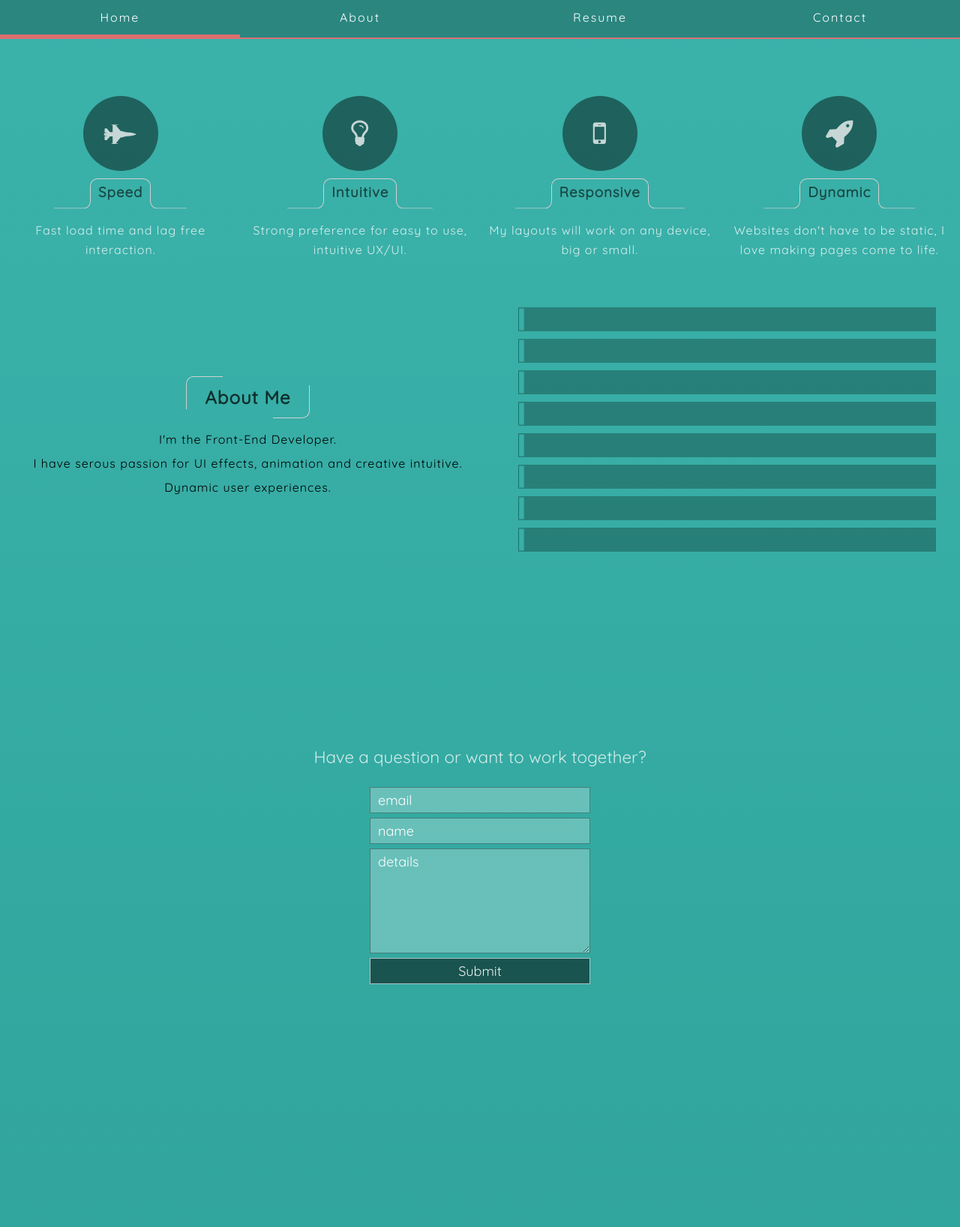
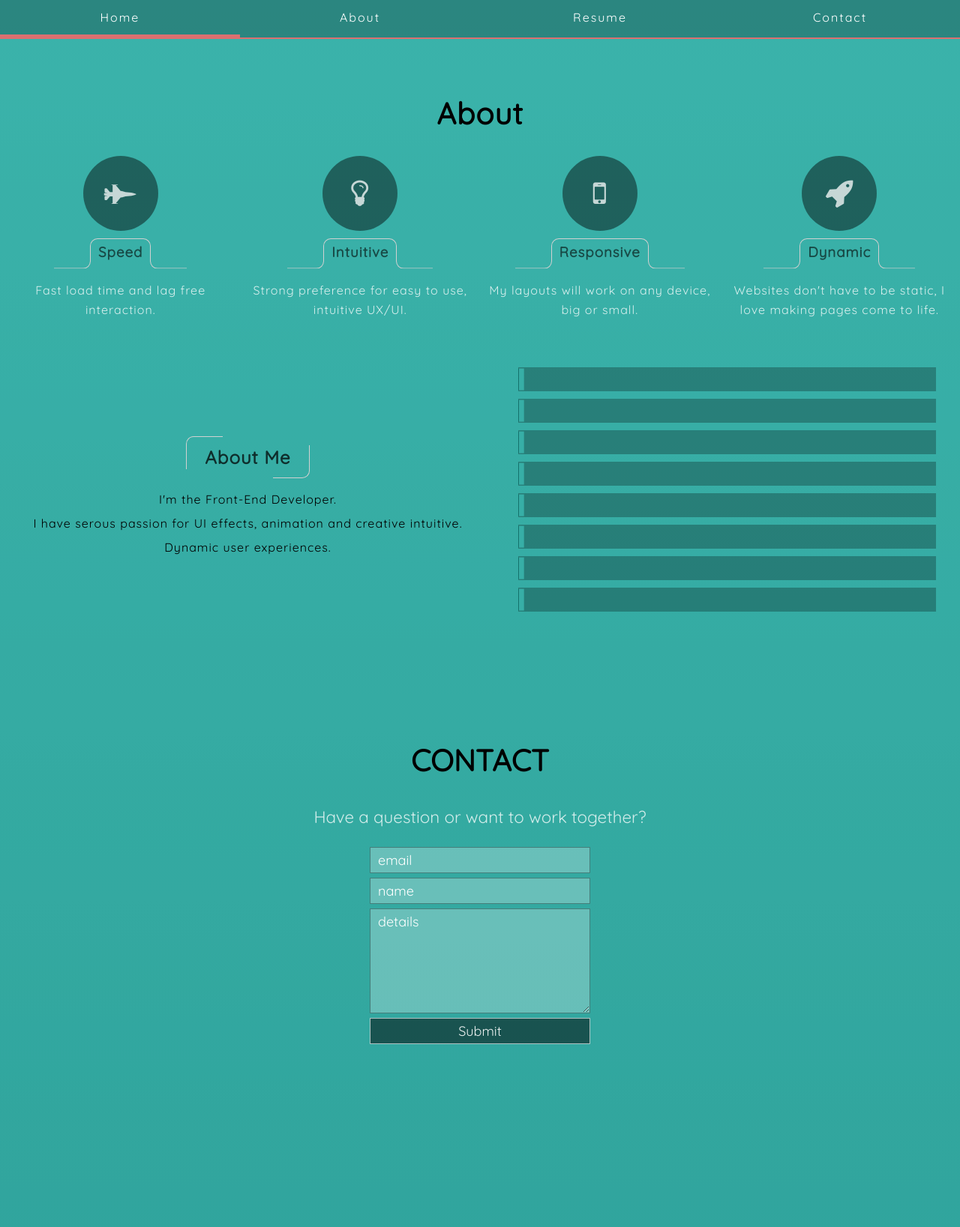
Before and after one commit to Ankit7991/Portfolio1, a PHP site: page / in a window 1280 px wide. Shown: the part 800-2437 px from the top of the page at 75% size. Run offline with PHP 8.4, Linux system fonts and the light colour scheme; style sheets or scripts are compiled from the project's sources; some web fonts are replaced.

Commit message:
still puzzliing in js

```diff
--- a/index.html
+++ b/index.html
@@ -47,9 +47,13 @@
       </nav>
       <section class="about" id="ABOUT">
 
+
+        <div class="about-title title-wrapper">
+          <h1>About</h1>
+        </div>
         <div class="card-wrapper">
           <div class="card card-name-fast">
-            <div class="card-icon">
+            <div class="card-icon card-icon1">
               <i class="fa fa-fighter-jet"></i>
             </div>
             <div class="card-title">
@@ -60,7 +64,7 @@
             </div>
           </div>
           <div class="card card-name-fast">
-            <div class="card-icon">
+            <div class="card-icon card-icon2">
               <i class="fa fa-lightbulb-o"></i>
             </div>
             <div class="card-title">
@@ -71,7 +75,7 @@
             </div>
           </div>
           <div class="card card-name-fast">
-            <div class="card-icon">
+            <div class="card-icon card-icon3">
               <i class="fa fa-mobile"></i>
             </div>
             <div class="card-title">
@@ -82,7 +86,7 @@
             </div>
           </div>
           <div class="card card-name-fast">
-            <div class="card-icon">
+            <div class="card-icon card-icon4">
               <i class="fa fa-rocket"></i>
             </div>
             <div class="card-title">
@@ -215,7 +219,7 @@
 
       <section id="CONTACT" class="contact">
         <div class="contact-wrapper">
-          <div class="contact-title">
+          <div class="contact-title title-wrapper">
             <h1>CONTACT</h1>
           </div>
           <div class="contact-fields">
--- a/script/script.js
+++ b/script/script.js
@@ -1,8 +1,7 @@
-'use strict';
-window.onload = function () {
+'use strict'
+$(function () {
 
-  //contact me
-  // view my work animation
+  //contact me form
   (function basicActions(){
 
     $('#contact-me-button').click(function(){
@@ -111,7 +110,6 @@
     let windowHeight = window.innerHeight;
     function getCondition(classname, height){
       var myParentDistance = document.querySelector(`.${classname}`).getBoundingClientRect().top;
-      (height === 'top') ? height = -99999999 : (height === 'middle') ? height = 2 : (height === 'bottom') ? height = 1 : (height === 'lowerHalf') ? height = 1.3 : false;
       return (myParentDistance <= (windowHeight / height));
 
     }
@@ -123,7 +121,8 @@
 
         //positions: top, middle, bottom, lowerHalf
 
-        if (getCondition('bar-wrapper', 'middle') && !getCondition('bar-wrapper', 'top')) {
+
+        if (getCondition('bar-wrapper', 2) && !getCondition('bar-wrapper', -99999999)) {
           console.log()
           for(let i = 0; i < languages.length; i++){
             adRemClass(`${languages[i]}-bar-value`, `${languages[i]}-bar-value-animated`,);
@@ -133,7 +132,8 @@
           for (let i in languages) {
             tvWrappers[i].classList.add(`${languages[i]}-value-wrapper-animate`)
           }
-        }else if(getCondition('bar-wrapper-end', 'top')){
+        }
+        else if(getCondition('bar-wrapper-end', -99999999)){
 
           for(let i = 0; i < languages.length; i++){
             adRemClass(`${languages[i]}-bar-value`, `${languages[i]}-bar-value-animated`, false);
@@ -144,10 +144,17 @@
           for (let i in languages) {
             tvWrappers[i].classList.remove(`${languages[i]}-value-wrapper-animate`)
           }
-          // console.log('le');
         }
-        else if(getCondition('bar-wrapper', '')){
-          console.log('lex');
+        else if(!getCondition('bar-wrapper', 1)){
+          for(let i = 0; i < languages.length; i++){
+            adRemClass(`${languages[i]}-bar-value`, `${languages[i]}-bar-value-animated`, false);
+          }
+
+          //title value wrappers -> tvWrappers
+          var tvWrappers = document.querySelectorAll('.title-value-wrapper');
+          for (let i in languages) {
+            tvWrappers[i].classList.remove(`${languages[i]}-value-wrapper-animate`)
+          }
         }
 
 
@@ -155,26 +162,22 @@
         //positions: top, middle, bottom, lowerHalf
 
 
-        let titles = ['contact'];
+        let titles = ['about-title', 'contact-title', 'card-icon1', 'card-icon2', 'card-icon3', 'card-icon4'];
         //add remove class of title based on their distance from top of window
-        function doNRemoveAnimation(name){
-          if (getCondition(`${name}-title`, 'lowerHalf') && !getCondition(`${name}-title`, 'top')){
+        function doNRemoveAnimation(name, postFix){
+          if (getCondition(`${name}`, 1.3) && !getCondition(`${name}`, -99999999)){
             // here animating titles
-            adRemClass(`${name}-title`, `${name}-title-animate`);
-          }else if(getCondition(`${name}-title`, 'top')){
-            adRemClass(`${name}-title`, `${name}-title-animate`, false);
+            adRemClass(`${name}`, `${name}${postFix}`);
+          }else if(getCondition(`${name}`, -99999999)){
+            adRemClass(`${name}`, `${name}${postFix}`, false);
+          }else if(!getCondition(`${name}`, 1)){
+            adRemClass(`${name}`, `${name}${postFix}`, false);
           }
         }
         for(let i = 0; i < titles.length; i++){
-          doNRemoveAnimation(titles[i]);
+          doNRemoveAnimation(titles[i], '-animate');
         }
 
-        // if (getCondition('contact-title', 1.4) && !getCondition('contact-title', -999999999)){
-        //   // here animating titles
-        //   adRemClass('contact-title', 'contact-title-animate');
-        // }else if(getCondition('contact-title', -9999999999)){
-        //   adRemClass('contact-title', 'contact-title-animate', false);
-        // }
 
 
 
@@ -265,4 +268,5 @@
       })(i);
     }
   })();
-}
+
+});
--- a/style/animations/animation.css
+++ b/style/animations/animation.css
@@ -392,36 +392,78 @@
 
 @-webkit-keyframes fontPop {
   0% {
+    left: 50%;
+    -webkit-transform: translate(-50%, -50%);
+            transform: translate(-50%, -50%);
+  }
+  50% {
+    left: 55%;
     opacity: 0;
-    font-size: 40%;
-  }
-  90% {
-    opacity: 0.6;
-    font-size: 200%;
+    -webkit-transform: translate(-50%, -50%);
+            transform: translate(-50%, -50%);
   }
   100% {
+    left: 50%;
     opacity: 1;
-    font-size: 130%;
+    -webkit-transform: translate(-50%, -50%);
+            transform: translate(-50%, -50%);
   }
 }
 
 @keyframes fontPop {
   0% {
+    left: 50%;
+    -webkit-transform: translate(-50%, -50%);
+            transform: translate(-50%, -50%);
+  }
+  50% {
+    left: 55%;
     opacity: 0;
-    font-size: 40%;
-  }
-  90% {
-    opacity: 0.6;
-    font-size: 200%;
+    -webkit-transform: translate(-50%, -50%);
+            transform: translate(-50%, -50%);
   }
   100% {
+    left: 50%;
     opacity: 1;
-    font-size: 130%;
+    -webkit-transform: translate(-50%, -50%);
+            transform: translate(-50%, -50%);
   }
 }
 
-main section.contact .contact-wrapper .contact-title-animate {
+main .contact-title-animate h1,
+main .about-title-animate h1 {
   -webkit-animation: fontPop 1s forwards ease-in;
           animation: fontPop 1s forwards ease-in;
 }
+
+@-webkit-keyframes intoViewPop {
+  30% {
+    -webkit-transform: scale(0.8, 1);
+            transform: scale(0.8, 1);
+  }
+  60% {
+    -webkit-transform: scale(1.4, 0);
+            transform: scale(1.4, 0);
+  }
+}
+
+@keyframes intoViewPop {
+  30% {
+    -webkit-transform: scale(0.8, 1);
+            transform: scale(0.8, 1);
+  }
+  60% {
+    -webkit-transform: scale(1.4, 0);
+            transform: scale(1.4, 0);
+  }
+}
+
+main .card-icon1-animate,
+main .card-icon2-animate,
+main .card-icon3-animate,
+main .card-icon4-animate,
+main .card-icon-animate {
+  -webkit-animation: intoViewPop 0.9s forwards;
+          animation: intoViewPop 0.9s forwards;
+}
 /*# sourceMappingURL=animation.css.map */
--- a/style/animations/animation.scss
+++ b/style/animations/animation.scss
@@ -295,28 +295,54 @@
 }
 
 
+
+
 main {
   @keyframes fontPop {
-    0% {
+    0%{
+      left: 50%;
+      // opacity: 0;
+      transform: translate(-50%, -50%);
+
+    }
+    50%{
+      left: 55%;
       opacity: 0;
-      font-size: 40%;
+      transform: translate(-50%, -50%);
+
+    }
+    100%{
+      left: 50%;
+      opacity: 1;
+      transform: translate(-50%, -50%);
+
     }
 
-    90% {
-      opacity: 0.6;
-      font-size: 200%;
-    }
 
-    100% {
-      opacity: 1;
-      font-size: 130%;
+  }
+  .contact-title-animate,
+  .about-title-animate
+  {
+    h1{
+      animation: fontPop 1s forwards ease-in;
     }
   }
-  section.contact {
-    .contact-wrapper {
-      .contact-title-animate {
-        animation: fontPop 1s forwards ease-in;
-      }
+
+
+  @keyframes intoViewPop{
+    30%{
+      transform: scale(0.8, 1);
+    }
+    60%{
+      transform: scale(1.4, 0);
     }
   }
+  .card-icon1-animate,
+  .card-icon2-animate,
+  .card-icon3-animate,
+  .card-icon4-animate,
+  .card-icon-animate
+  {
+    animation: intoViewPop 0.9s forwards;
+  }
 }
--- a/style/main/style.css
+++ b/style/main/style.css
@@ -720,20 +720,6 @@
   width: 80%;
 }
 
-main section.contact .contact-wrapper .contact-title {
-  position: relative;
-  height: 80px;
-  opacity: 0;
-}
-
-main section.contact .contact-wrapper .contact-title h1 {
-  position: absolute;
-  top: 50%;
-  left: 50%;
-  -webkit-transform: translate(-50%, -50%);
-          transform: translate(-50%, -50%);
-}
-
 main section.contact .contact-wrapper .contact-fields {
   display: -webkit-box;
   display: -ms-flexbox;
@@ -816,6 +802,21 @@
   border: px solid black;
 }
 
+.title-wrapper {
+  position: relative;
+  height: 80px;
+  opacity: 1;
+}
+
+.title-wrapper h1 {
+  position: absolute;
+  top: 50%;
+  left: 50%;
+  -webkit-transform: translate(-50%, -50%);
+          transform: translate(-50%, -50%);
+  font-size: 40px;
+}
+
 .sticky-nav-wrapper {
   padding-top: 5em;
 }
--- a/style/main/style.scss
+++ b/style/main/style.scss
@@ -638,15 +638,6 @@
     .contact-wrapper{
       width: 80%;
 
-      .contact-title{
-        position: relative;
-        height: 80px;
-        // font-size: 0px;
-        opacity: 0;
-        h1{
-          @include centerAbsolute();
-        }
-      }
 
       .contact-fields{
         // border: 1px solid black;
@@ -701,6 +692,17 @@
 }
 
 
+
+
+.title-wrapper{
+  position: relative;
+  height: 80px;
+  opacity: 1;
+  h1{
+    @include centerAbsolute();
+    font-size: 40px;
+  }
+}
 .sticky-nav-wrapper {
   padding-top: 5em;
 }
```
Also changed, not shown: 2 other files.
